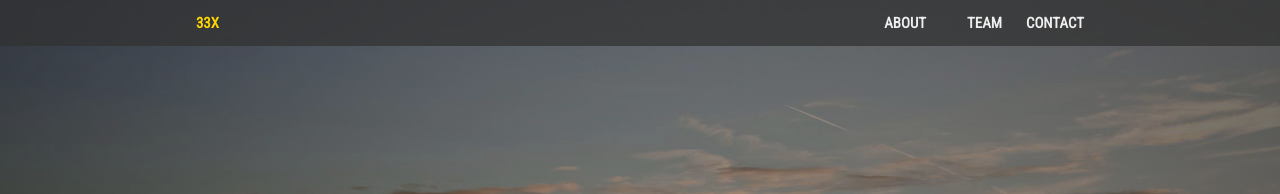
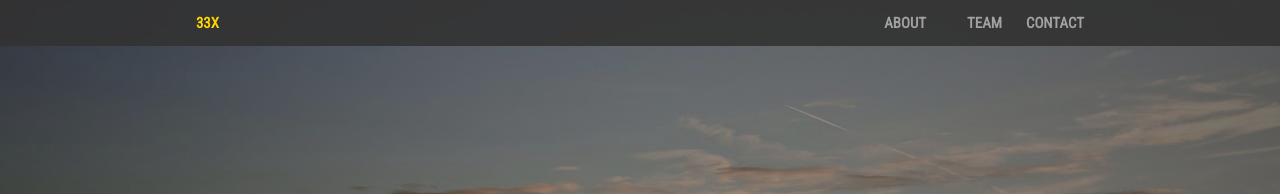
Before and after one commit to 33x/33x.github.io, a Jekyll site: the page built from new/index.html, in a window 1280 px wide and 900 px high. Shown: the top 194 px of the window. Built offline with Jekyll 4.4.1, drawn with Linux system fonts in a browser that asks for light colours; some web fonts are replaced.

Commit message:
Small tweaks to titles and menu color

```diff
--- a/_sass/color.scss
+++ b/_sass/color.scss
@@ -1,25 +1,26 @@
 $base-dark: #444;
 $base-light: #eee;
+$brand-color-01: gold;
 
 body {
   color: $base-dark;
 }
 
 header {
-  background-color: rgba(50, 50, 50, 0.75);
+  background-color: rgba(50, 50, 50, 0.9);
 }
 
 nav {
   a:first-of-type {
-    color: gold;
+    color: $brand-color-01;
   }
 
   a {
-    color: $base-light;
+    color: darken($base-light, 30%);
   }
 
   label {
-    color: $base-light;
+    color: rgba($brand-color-01, 1);
   }
 
   #menu:checked + label {
@@ -57,7 +58,7 @@
   }
 
   .name {
-    color: gold;
+    color: $brand-color-01;
   }
 
   background: linear-gradient(rgba(0, 0, 0, 0.2), rgba(0, 0, 0, 0.5)),
--- a/_sass/layout.scss
+++ b/_sass/layout.scss
@@ -96,6 +96,10 @@
 
   > h1, > p {
     width: 100%;
+  }
+
+  h1 {
+    margin-bottom: 0.5 * unit();
   }
 
   section {
--- a/_sass/type.scss
+++ b/_sass/type.scss
@@ -23,7 +23,7 @@
 
 
 h1 {
-  @include heading(1.44);
+  @include heading(1.66);
 }
 
 h2 {
@@ -35,7 +35,7 @@
 }
 
 h4 {
-  @include heading(0.833);
+  @include heading(1);
 }
 
 p {
```
